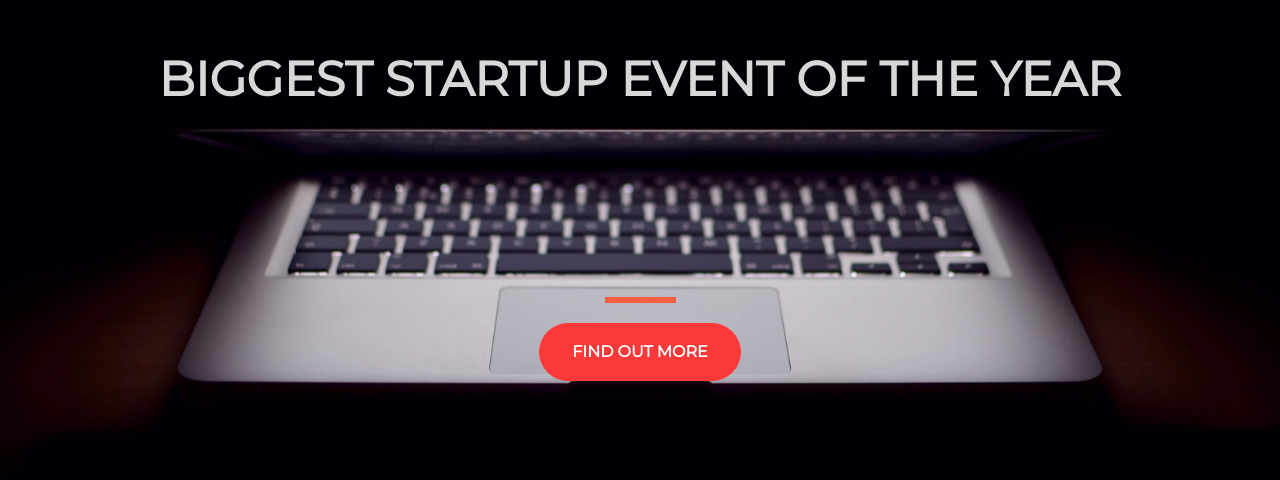
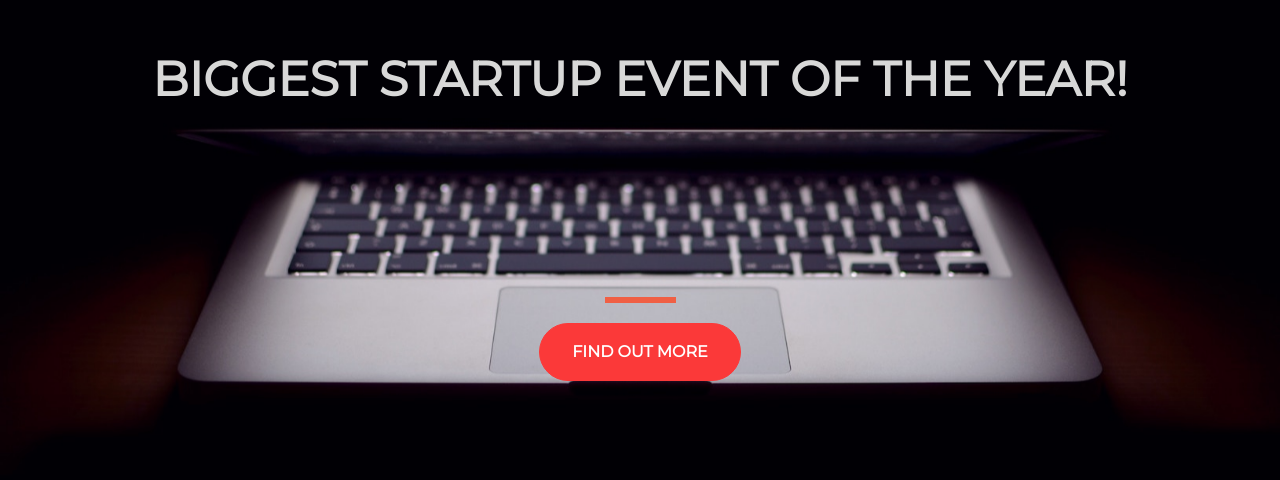
Before and after one commit to JonnoChong/landing-page-sign-up, a plain HTML site: page index.html in a window 1280 px wide. Shown: the part 184-664 px from the top of the page. Drawn offline with nearby package versions, Linux system fonts and the light colour scheme.

Commit message:
Update index.html

```diff
--- a/index.html
+++ b/index.html
@@ -28,7 +28,7 @@
       <div class="row">
         <header class="text-center col-12">
           <h1 class="text-uppercase">
-            <strong>Biggest Startup Event of The Year</strong>
+            <strong>Biggest Startup Event of The Year!</strong>
           </h1>
         </header>
         <div class="buffer col-12"></div>
```
